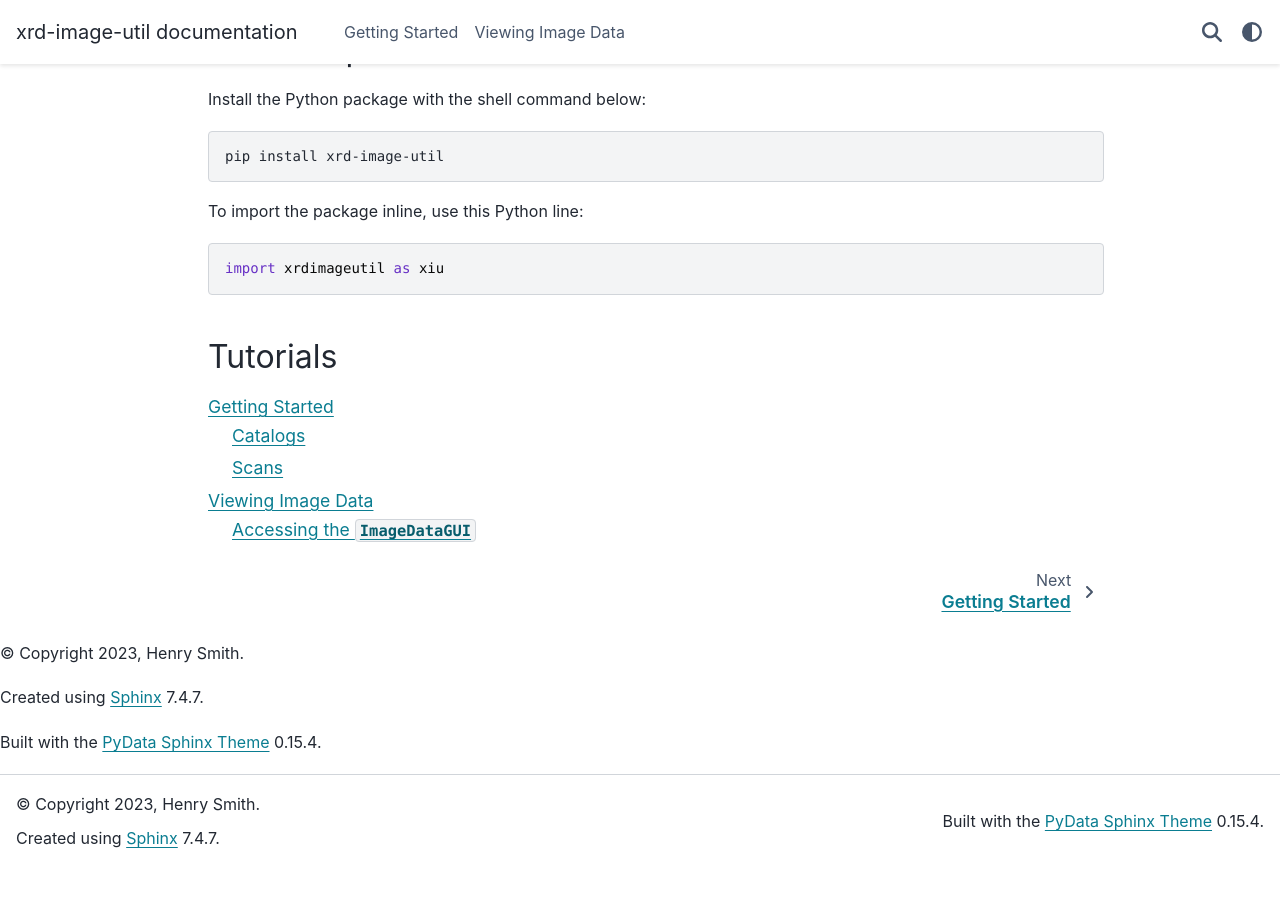
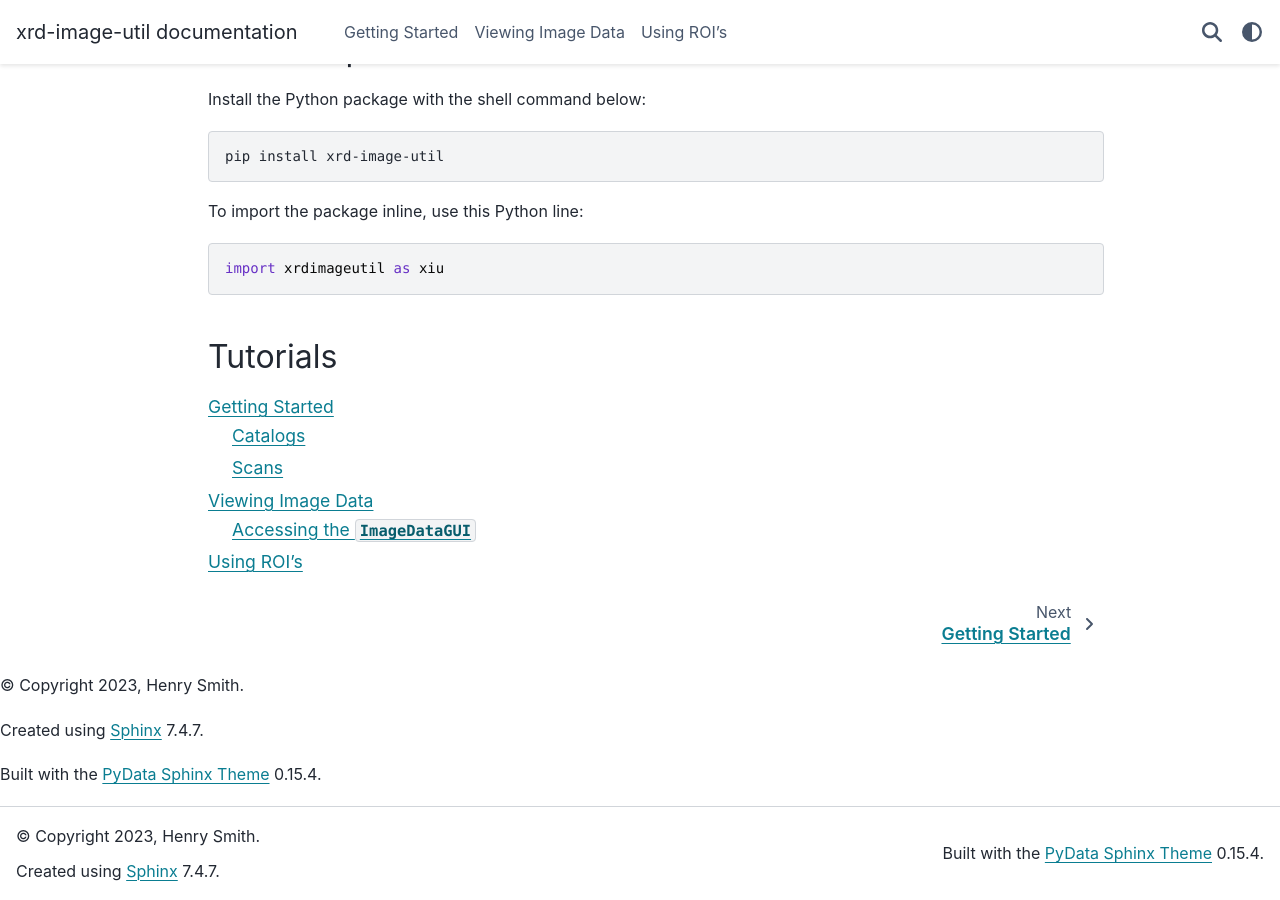
Before and after one commit to pecomyint/xrd-image-util, a Sphinx documentation site: the page built from docs/index.rst, in a window 1280 px wide and 900 px high, scrolled down 1257 px. Built offline with Sphinx 7.4.7 and the PyData theme 0.15.4, drawn with Linux system fonts in a browser that asks for light colours; before the commit the page ends 2125 px from its top, so only the background shows below that.

Commit message:
Add ROI tutorial to toctree

```diff
--- a/docs/index.rst
+++ b/docs/index.rst
@@ -66,3 +66,4 @@ Tutorials
 
     tutorials/getting_started
     tutorials/viewing_image_data
+    tutorials/using_rois
```
Also changed, not shown: docs/tutorials/using_rois.rst (line endings or trailing spaces).
